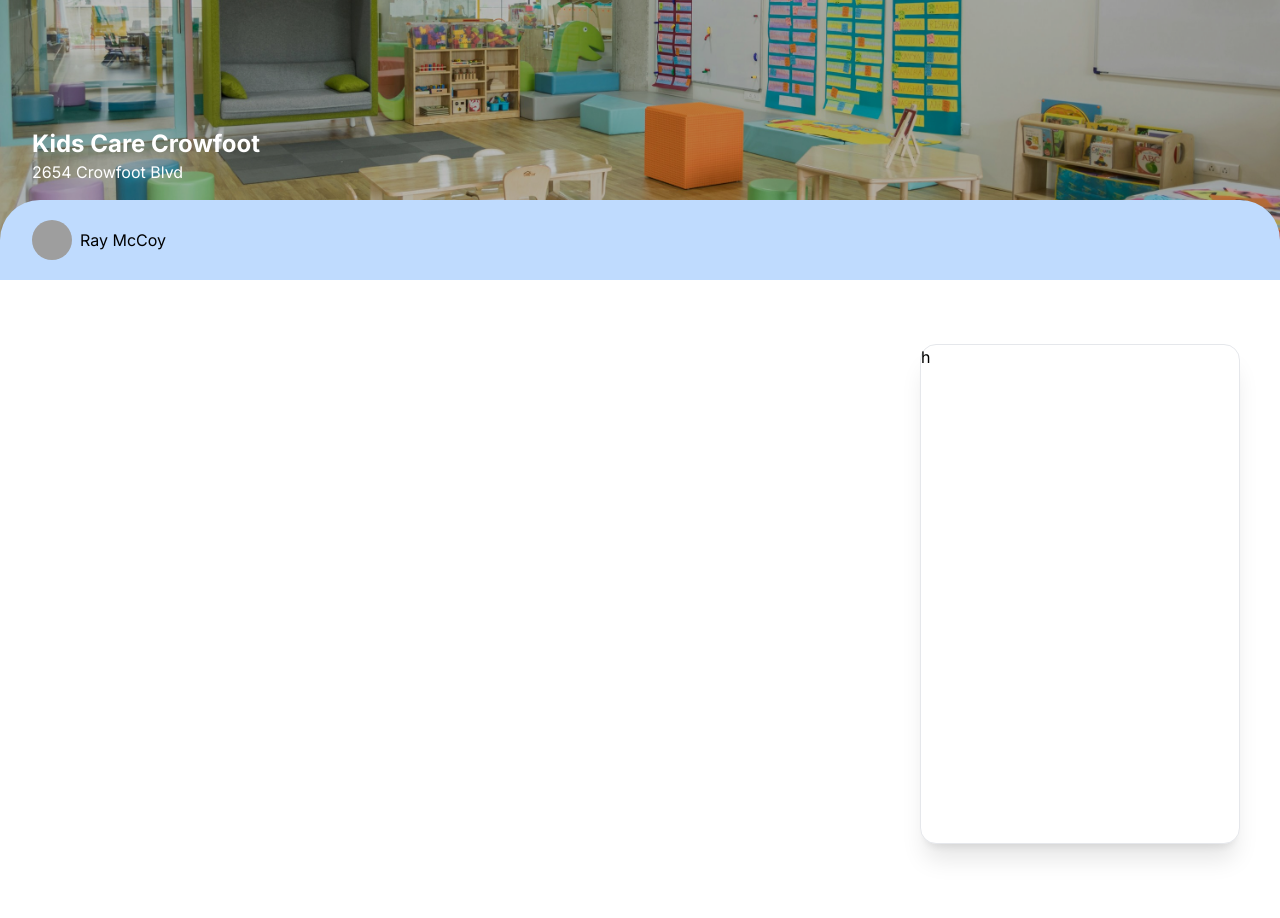
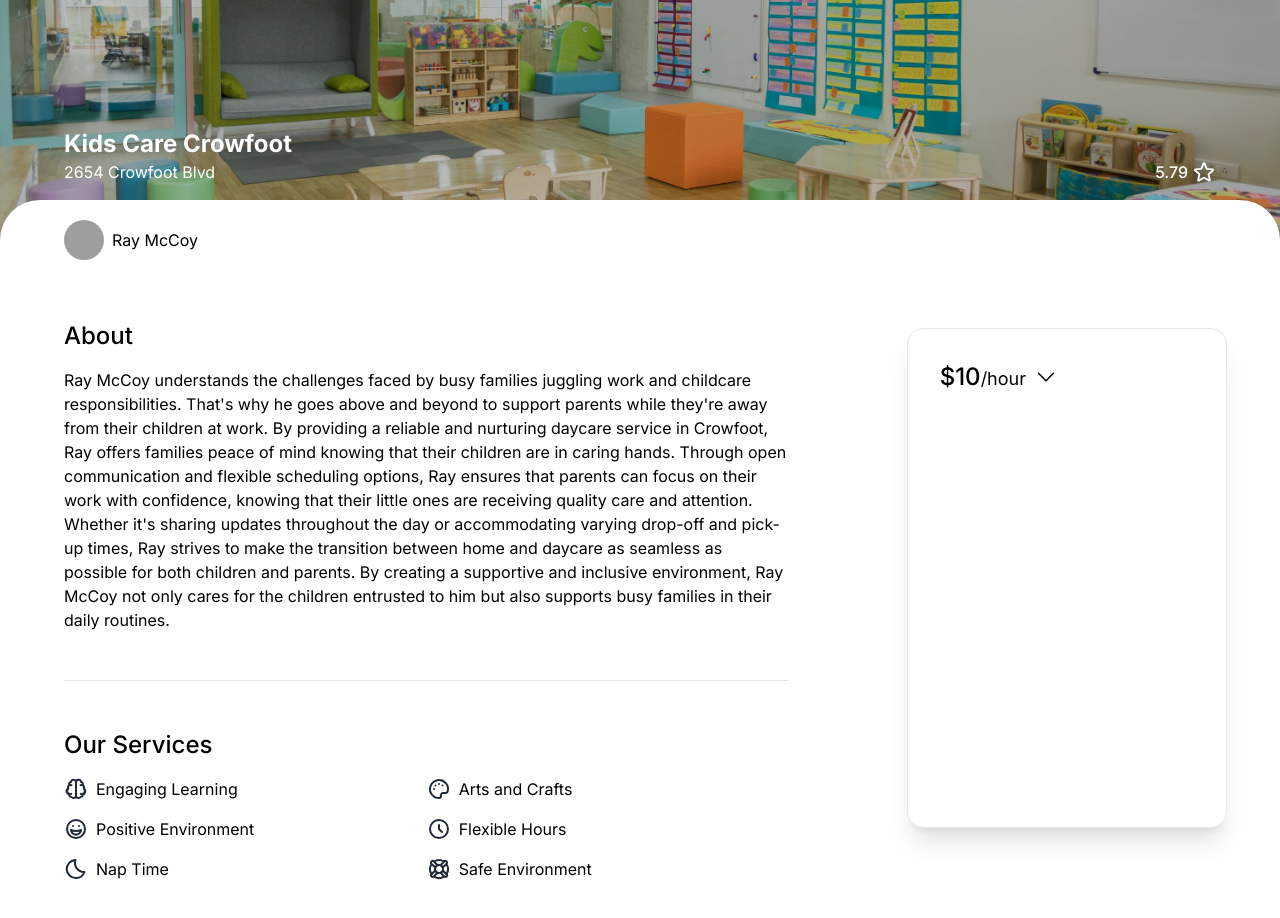
Before and after one commit to HiltonLuu/calgary-hacks-2024, a Next.js app in the folder daycare-finder/: page /daycare in a window 1280 px wide. Shown: the part 160-1078 px from the top of the page. Built offline with nearby package versions, Linux system fonts and the light colour scheme; grey boxes are pictures that could not be loaded.

Commit message:
Fleshed out interface

```diff
--- a/daycare-finder/src/app/daycare/daycareInfoCard.tsx
+++ b/daycare-finder/src/app/daycare/daycareInfoCard.tsx
@@ -3,10 +3,22 @@
 function daycareInfoCard() {
     return (
         <>
-            <div className='sticky flex justify-end pt-16 top-20 right-10 w-full'>
-                <div className='flex justify-end absolute right-10 w-full'>
-                    <div className='flex w-1/4 h-[500px] bg-white rounded-2xl shadow-xl border border-gray-200'>
-                        h
+            <div className='sticky flex justify-end pt-12 top-20 w-full'>
+                <div className='flex justify-center w-full  absolute '>
+                    <div className='flex w-[75%] h-[500px] bg-white rounded-2xl shadow-xl border border-gray-200'>
+
+                        {/* Inner Text Information */}
+                        <div className='m-8'>
+                            <div className='flex justify-start align-bottom gap-x-2'>
+                                <div className='flex flex-row'>
+                                    <h1 className='text-black text-2xl font-medium'>$10</h1>
+                                    <h1 className='text-black text-lg self-end'>/hour</h1>
+                                </div>
+                                <svg xmlns="http://www.w3.org/2000/svg" fill="none" viewBox="0 0 24 24" stroke-width="1.5" stroke="currentColor" className="w-6 h-6 self-center">
+                                    <path stroke-linecap="round" stroke-linejoin="round" d="m19.5 8.25-7.5 7.5-7.5-7.5" />
+                                </svg>
+                            </div>
+                        </div>
                     </div>
                 </div>
             </div>
--- a/daycare-finder/src/app/daycare/page.tsx
+++ b/daycare-finder/src/app/daycare/page.tsx
@@ -15,12 +15,23 @@
 
       <div className='relative h-1/2 yellow-amber-500 -top-28'>
 
-        <h1 className='ml-8 font-bold text-white text-2xl'>Kids Care Crowfoot</h1>
-        <h1 className='ml-8 text-white mb-4'>2654 Crowfoot Blvd</h1>
+        <div className='flex flex-col mx-16 align-bottom '>
+          <h1 className='font-bold text-white text-2xl'>Kids Care Crowfoot</h1>
+          <div className='flex justify-between'>
+            <h1 className='text-white mb-4'>2654 Crowfoot Blvd</h1>
+            <div className='flex flex-row gap-1'>
+              <h1 className='text-white font-medium'>5.79</h1>
+              <svg xmlns="http://www.w3.org/2000/svg" fill="none" viewBox="0 0 24 24" strokeWidth="1.8" stroke="currentColor" className="w-6 h-6 text-white hover:text-yellow-400">
+                <path strokeLinecap="round" strokeLinejoin="round" d="M11.48 3.499a.562.562 0 0 1 1.04 0l2.125 5.111a.563.563 0 0 0 .475.345l5.518.442c.499.04.701.663.321.988l-4.204 3.602a.563.563 0 0 0-.182.557l1.285 5.385a.562.562 0 0 1-.84.61l-4.725-2.885a.562.562 0 0 0-.586 0L6.982 20.54a.562.562 0 0 1-.84-.61l1.285-5.386a.562.562 0 0 0-.182-.557l-4.204-3.602a.562.562 0 0 1 .321-.988l5.518-.442a.563.563 0 0 0 .475-.345L11.48 3.5Z" />
+              </svg>
+            </div>
+          </div>
+
+        </div>
 
         {/* Daycare provider infromation */}
-        <div className='bg-blue-200 h-20 rounded-t-[40px]'>
-          <div className='flex justify-left ml-8 items-center h-full gap-2'>
+        <div className='bg-white h-20 rounded-t-[40px]'>
+          <div className='flex justify-left ml-16 items-center h-full gap-2'>
             <Avatar>
               <AvatarImage src="https://images.unsplash.com/photo-1564156280315-1d42b4651629?q=80&w=1984&auto=format&fit=crop&ixlib=rb-4.0.3&ixid=M3wxMjA3fDB8MHxwaG90by1wYWdlfHx8fGVufDB8fHx8fA%3D%3D" />
               <AvatarFallback>CN</AvatarFallback>
@@ -29,9 +40,88 @@
           </div>
         </div>
 
-        {/* Description */}
-        <div className='bg-white h-full min-h-screen w-full'>
-          <DaycareInfoCard />
+        {/* Main Content */}
+        <div className='grid grid-flow-col grid-cols-3 bg-white h-full min-h-screen w-full'>
+
+          {/* Description */}
+          <div className='flex justify-start col-span-2 '>
+            <div className='mx-16 pt-10 w-full flex flex-col gap-y-4'>
+
+              {/* About */}
+              <div className='flex flex-col gap-y-4'>
+                <h1 className='text-black text-2xl font-medium'>About</h1>
+                <p className='flex'>
+                  Ray McCoy understands the challenges faced by busy families juggling work and childcare responsibilities.
+                  That's why he goes above and beyond to support parents while they're away from their children at work.
+                  By providing a reliable and nurturing daycare service in Crowfoot,
+                  Ray offers families peace of mind knowing that their children are in caring hands.
+                  Through open communication and flexible scheduling options, Ray ensures that parents can focus on their work with confidence, knowing that their little ones are receiving quality care and attention. Whether it's sharing updates throughout the day or accommodating varying drop-off and pick-up times, Ray strives to make the transition between home and daycare as seamless as possible for both children and parents.
+                  By creating a supportive and inclusive environment, Ray McCoy not only cares for the children entrusted to him but also supports busy families in their daily routines.
+                </p>
+              </div>
+
+              <div className='bg-gray-200 my-8 h-[1px] w-full'>
+
+              </div>
+
+              {/* What this place Offers */}
+              <h1 className='text-black text-2xl font-medium'>Our Services</h1>
+              <div className='grid grid-cols-2'>
+
+                {/* First column icons */}
+                <div className='col-span-1 flex flex-col gap-4'>
+                  <div className='flex flex-row gap-2'>
+                    <svg className="w-6 h-6 text-gray-800 dark:text-white" aria-hidden="true" xmlns="http://www.w3.org/2000/svg" fill="none" viewBox="0 0 24 24">
+                      <path stroke="currentColor" stroke-linecap="round" stroke-linejoin="round" stroke-width="2" d="M12 18.5A2.5 2.5 0 0 1 7.5 20h0a2.5 2.5 0 0 1-2.4-3.2 3 3 0 0 1-.8-5.2 2.5 2.5 0 0 1 .9-3.2A2.5 2.5 0 0 1 7 5a2.5 2.5 0 0 1 5 .5m0 13v-13m0 13a2.5 2.5 0 0 0 4.5 1.5h0a2.5 2.5 0 0 0 2.4-3.2 3 3 0 0 0 .9-5.2 2.5 2.5 0 0 0-1-3.2A2.5 2.5 0 0 0 17 5a2.5 2.5 0 0 0-5 .5m-8 5a2.5 2.5 0 0 1 3.5-2.3m-.3 8.6a3 3 0 0 1-3-5.2M20 10.5a2.5 2.5 0 0 0-3.5-2.3m.3 8.6a3 3 0 0 0 3-5.2" />
+                    </svg>
+                    <h1 className=''>Engaging Learning</h1>
+                  </div>
+                  <div className='flex flex-row gap-2'>
+                    <svg className="w-6 h-6 text-gray-800 dark:text-white" aria-hidden="true" xmlns="http://www.w3.org/2000/svg" fill="none" viewBox="0 0 24 24">
+                      <path stroke="currentColor" stroke-linecap="round" stroke-linejoin="round" stroke-width="2" d="M15 9h0M9 9h0m12 3a9 9 0 1 1-18 0 9 9 0 0 1 18 0ZM7 13c0 1 .5 2.4 1.5 3.2a5.5 5.5 0 0 0 7 0c1-.8 1.5-2.2 1.5-3.2 0 0-2 1-5 1s-5-1-5-1Z" />
+                    </svg>
+                    <h1 className=''>Positive Environment</h1>
+                  </div>
+                  <div className='flex flex-row gap-2'>
+                    <svg className="w-6 h-6 text-gray-800 dark:text-white" aria-hidden="true" xmlns="http://www.w3.org/2000/svg" fill="none" viewBox="0 0 24 24">
+                      <path stroke="currentColor" stroke-linecap="round" stroke-linejoin="round" stroke-width="2" d="M12 21a9 9 0 0 1-.5-18v0A9 9 0 0 0 20 15h.5a9 9 0 0 1-8.5 6Z" />
+                    </svg>
+                    <h1 className=''>Nap Time</h1>
+                  </div>
+                </div>
+
+                {/* Second col icons */}
+                <div className='col-span-1 flex flex-col gap-4'>
+                  <div className='flex flex-row gap-2'>
+                    <svg className="w-6 h-6 text-gray-800 dark:text-white" aria-hidden="true" xmlns="http://www.w3.org/2000/svg" fill="none" viewBox="0 0 24 24">
+                      <path stroke="currentColor" stroke-linecap="round" stroke-linejoin="round" stroke-width="2" d="M12 7h0m3.5 1.5h0m-7 0h0M7 12h0m9 4h2.7a2 2 0 0 0 1.9-1.3 9 9 0 1 0-16 2.5A9.1 9.1 0 0 0 12 21a2 2 0 0 0 2-2v-.9a2 2 0 0 1 2-2.1Z" />
+                    </svg>
+                    <h1 className=''>Arts and Crafts</h1>
+                  </div>
+                  <div className='flex flex-row gap-2'>
+                    <svg className="w-6 h-6 text-gray-800 dark:text-white" aria-hidden="true" xmlns="http://www.w3.org/2000/svg" fill="none" viewBox="0 0 24 24">
+                      <path stroke="currentColor" stroke-linecap="round" stroke-linejoin="round" stroke-width="2" d="M12 8v4l3 3m6-3a9 9 0 1 1-18 0 9 9 0 0 1 18 0Z" />
+                    </svg>
+                    <h1 className=''>Flexible Hours</h1>
+                  </div>
+                  <div className='flex flex-row gap-2'>
+                    <svg className="w-6 h-6 text-gray-800 dark:text-white" aria-hidden="true" xmlns="http://www.w3.org/2000/svg" fill="none" viewBox="0 0 24 24">
+                      <path stroke="currentColor" stroke-linecap="round" stroke-linejoin="round" stroke-width="2" d="m13.5 8.3 3.8-3.9a1.5 1.5 0 0 1 2.1 0l.2.2a1.5 1.5 0 0 1 0 2l-3.9 4a4 4 0 0 0-2.2-2.3Zm0 0a4 4 0 0 1 2.2 2.2L19.4 7a9 9 0 0 1 0 10.2l-3.7-3.6m-2.2-5.2L17 4.6a9 9 0 0 0-10 0l3.6 3.7a4 4 0 0 0-2.2 2.2L4.6 7a9 9 0 0 0 0 10.2l3.7-3.6a4 4 0 0 0 2.2 2.2L7 19.4a9 9 0 0 0 10.2 0l-3.6-3.7a4 4 0 0 0 2.2-2.2m0 0 3.9 3.8a1.5 1.5 0 0 1 0 2.1l-.2.2a1.5 1.5 0 0 1-2 0l-4-3.9a4 4 0 0 0 2.3-2.2ZM16 12a4 4 0 1 1-8 0 4 4 0 0 1 8 0Zm-7.7 1.5-3.9 3.8a1.5 1.5 0 0 0 0 2.1l.2.2a1.5 1.5 0 0 0 2 0l4-3.9a4 4 0 0 1-2.3-2.2Zm2.2-5.2L6.7 4.4a1.5 1.5 0 0 0-2.1 0l-.2.2a1.5 1.5 0 0 0 0 2l3.9 4a4 4 0 0 1 2.2-2.3Z" />
+                    </svg>
+                    <h1 className=''>Safe Environment</h1>
+                  </div>
+                </div>
+
+
+              </div>
+
+            </div>
+          </div>
+
+          <div className='bg-white col-span-1 w-full h-full'>
+            <DaycareInfoCard />
+          </div>
+
 
         </div>
 
```
